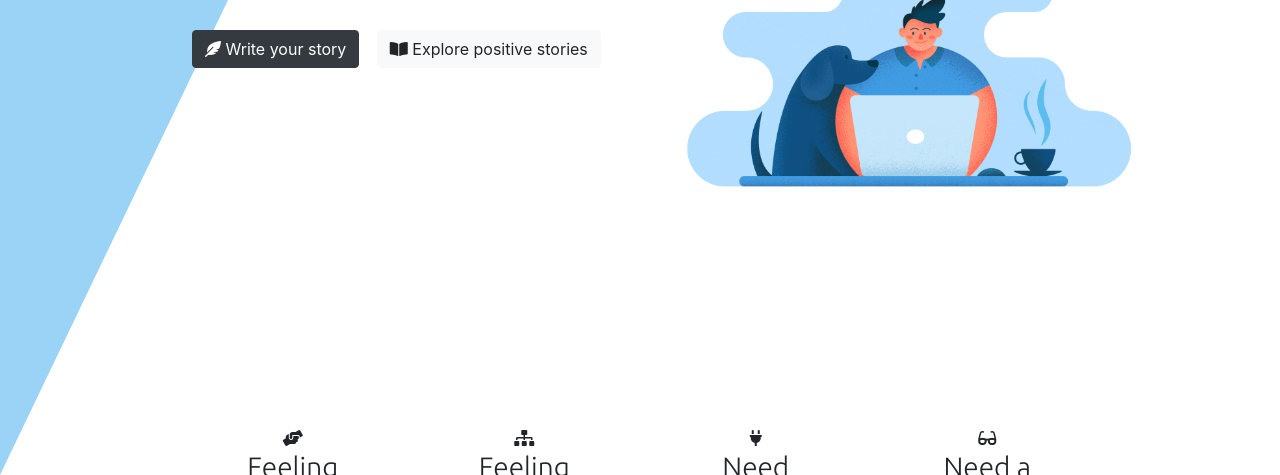
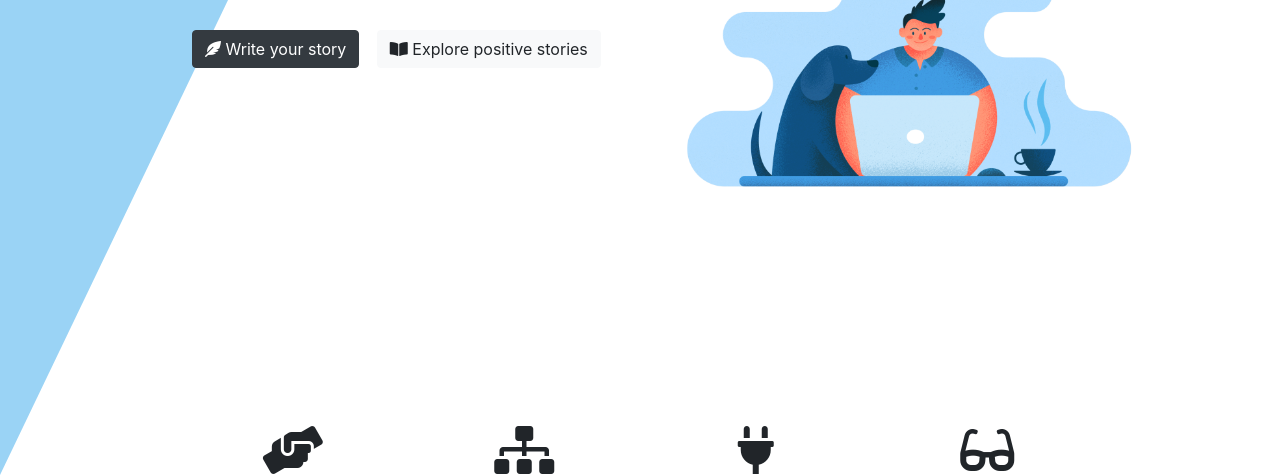
Before and after one commit to joeyouss/Felicity, a website: page Felicity_master/index.html in a window 1280 px wide. Shown: the part 325-800 px from the top of the page. Drawn offline with nearby package versions, Linux system fonts and the light colour scheme.

Commit message:
increased the size of icons

```diff
--- a/Felicity_master/index.html
+++ b/Felicity_master/index.html
@@ -14,16 +14,19 @@
 
 
     <!-- Font awesome -->
-    <link rel="stylesheet" href="https://cdnjs.cloudflare.com/ajax/libs/font-awesome/5.14.0/css/all.min.css"
-    integrity="sha512-1PKOgIY59xJ8Co8+NE6FZ+LOAZKjy+KY8iq0G4B3CyeY6wYHN3yt9PW0XpSriVlkMXe40PTKnXrLnZ9+fkDaog=="
-    crossorigin="anonymous" />
+    <link rel="stylesheet" href="https://cdnjs.cloudflare.com/ajax/libs/font-awesome/5.14.0/css/all.min.css" integrity="sha512-1PKOgIY59xJ8Co8+NE6FZ+LOAZKjy+KY8iq0G4B3CyeY6wYHN3yt9PW0XpSriVlkMXe40PTKnXrLnZ9+fkDaog==" crossorigin="anonymous" />
 
     <!-- Bootstrap CSS -->
     <link rel="stylesheet" href="https://cdn.jsdelivr.net/npm/bootstrap@4.5.3/dist/css/bootstrap.min.css" integrity="sha384-TX8t27EcRE3e/ihU7zmQxVncDAy5uIKz4rEkgIXeMed4M0jlfIDPvg6uqKI2xXr2" crossorigin="anonymous">
 
     <title>Felicity</title>
     <link rel="shortcut icon" type="image/ico" href="images/favicon.ico">
+
+    <!-- css file -->
     <link rel="stylesheet" href="css/styles.css">
+
+    <!-- javascript file -->
+    <script src="index.js"></script>
 </head>
 
 <body>
@@ -83,22 +86,22 @@
 
         <div class="row">
             <div class="feature-box col-lg-3">
-                <i class="fas fa-hands-helping"></i>
+                <i class="fas fa-hands-helping fa-3x"></i>
                 <h3>Feeling stuck?.</h3>
                 <p>Talk to our AI bot. No judgements and AI listens.</p>
             </div>
             <div class="feature-box col-lg-3">
-                <i class="fas fa-sitemap"></i>
+                <i class="fas fa-sitemap fa-3x"></i>
                 <h3>Feeling lost and unorganized?</h3>
                 <p>Use our to-do list to create new lists everyday and track progress</p>
             </div>
             <div class="feature-box col-lg-3">
-                <i class="fas fa-plug"></i>
+                <i class="fas fa-plug fa-3x"></i>
                 <h3>Need motivation?</h3>
                 <p>Read the stories and see how people are getting and feeling better</p>
             </div>
             <div class="feature-box col-lg-3">
-                <i class="fas fa-glasses"></i>
+                <i class="fas fa-glasses fa-3x"></i>
                 <h3>Need a long-lasting good read?</h3>
                 <p>Check out our book recommendations with links to free downloads of the e-books</p>
             </div>
@@ -201,7 +204,7 @@
                     <div class="card-body">
                         <h5 class="card-title pricing-card-title">We love new ideas and new contributors </h5>
                         <p>Found a bug? Want to add more features? Would like to document it? </p>
-                        <p>We look forward to see developers like you (even if you are a beginner).Come join us!</p>
+                        <p>We look forward to see developers like you (even if you are a beginner). Come join us!</p>
                         <button type="button" class="btn btn-lg btn-dark btn-block btn-outline-dark" style="color: aliceblue;">
                             <i class="fab fa-github"></i>
                             Github repository
--- /dev/null
+++ b/Felicity_master/index.js
@@ -0,0 +1 @@
+alert("hello");
```
